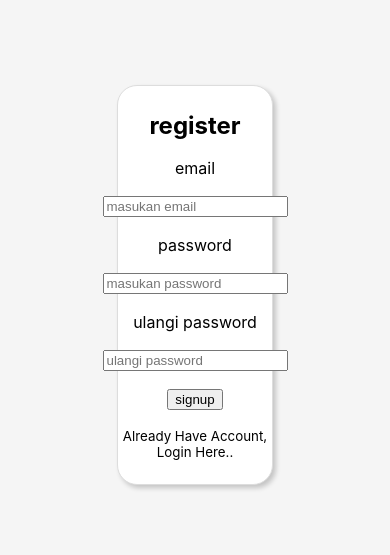
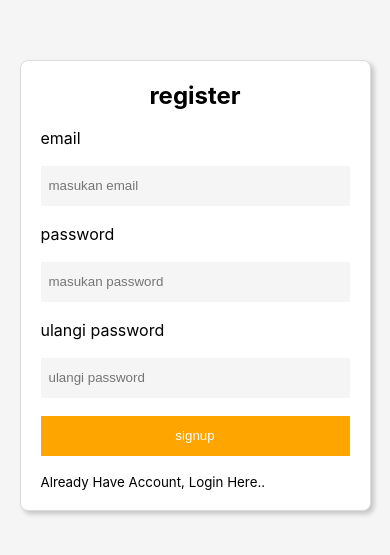
Before and after one commit to jemblonganvalley/fetch_login, a React (Create React App) app: page /register in a window 390 px wide. Shown: the part 137-692 px from the top of the page. Built offline with nearby package versions, Linux system fonts and the light colour scheme.

Commit message:
update responsive

```diff
--- a/src/components/login/Login.css
+++ b/src/components/login/Login.css
@@ -1,13 +1,57 @@
 .login {
-  width: 40vw;
-  height: 400px;
+  width: 30%;
+  height: auto;
   display: flex;
   flex-direction: column;
   justify-content: center;
-  align-items: center;
+  align-items: flex-start;
   gap: 18px;
   background-color: white;
   box-shadow: 3px 3px 5px rgba(0, 0, 0, 0.2);
-  border-radius: 20px;
+  border-radius: 8px;
   border: 0.2px solid rgb(221, 221, 221);
+  padding: 20px;
 }
+
+.login .login_title {
+  text-align: center;
+  width: 100%;
+}
+
+.login input {
+  width: 100%;
+  height: 40px;
+  padding: 0 8px;
+  border: none;
+  outline: none;
+  background-color: whitesmoke;
+}
+
+.login button {
+  width: 100%;
+  height: 40px;
+  border: none;
+  outline: none;
+  background-color: orange;
+  color: white;
+}
+
+.login label {
+  text-align: left;
+}
+
+@media only screen and (max-width: 500px) {
+  .login {
+    width: 90vw;
+    height: auto;
+    display: flex;
+    flex-direction: column;
+    justify-content: center;
+    align-items: flex-start;
+    gap: 18px;
+    background-color: white;
+    box-shadow: 3px 3px 5px rgba(0, 0, 0, 0.2);
+    border-radius: 8px;
+    border: 0.2px solid rgb(221, 221, 221);
+  }
+}
--- a/src/components/navbar/Navbar.css
+++ b/src/components/navbar/Navbar.css
@@ -17,6 +17,8 @@
 .user_area {
   margin-left: auto;
   display: flex;
+  justify-content: center;
+  align-items: center;
   gap: 8px;
   cursor: pointer;
 }
@@ -49,3 +51,9 @@
 .btn_logout:hover {
   background-color: rgb(156, 0, 0);
 }
+
+@media only screen and (max-width: 500px) {
+  .user_email {
+    display: none;
+  }
+}
--- a/src/components/navbar/Navbar.jsx
+++ b/src/components/navbar/Navbar.jsx
@@ -32,7 +32,7 @@ const Navbar = () => {
           }}
         >
           <i className="fa fa-user-friends"></i>
-          {user}
+          <p className="user_email">{user}</p>
         </div>
       </nav>
     </>
--- a/src/components/pages/home/Home.css
+++ b/src/components/pages/home/Home.css
@@ -4,7 +4,7 @@
   min-height: 100vh;
   display: flex;
   flex-direction: column;
-  justify-content: center;
+  justify-content: flex-start;
   align-items: center;
   background-color: whitesmoke;
   margin-top: 40px;
--- a/src/components/pages/home/Home.jsx
+++ b/src/components/pages/home/Home.jsx
@@ -1,18 +1,37 @@
+import { useState } from "react";
 import Navbar from "../../navbar/Navbar";
 import Note from "../note/Note";
+import NoteForm from "../note/NoteForm";
 import "./Home.css";
 
 const Home = () => {
   const isLogin = sessionStorage.getItem("isLogin");
-
+  const [show, setShow] = useState(false);
   if (isLogin) {
     return (
       <>
         <Navbar />
+        {show && <NoteForm setShow={setShow} />}
         <main className="home">
           <h1>Catatanmu..</h1>
           <Note />
         </main>
+        <i
+          className="fa fa-plus"
+          style={{
+            fontSize: "2rem",
+            color: "white",
+            position: "fixed",
+            bottom: "20px",
+            right: "8%",
+            zIndex: "150",
+            backgroundColor: "orange",
+            padding: "10px",
+          }}
+          onClick={() => {
+            setShow(!show);
+          }}
+        ></i>
       </>
     );
   } else {
--- a/src/components/pages/note/Note.css
+++ b/src/components/pages/note/Note.css
@@ -12,11 +12,16 @@
 
 .note {
   width: calc(90% / 3);
-  height: 200px;
+  height: auto;
   border: 0.3px solid rgb(228, 228, 228);
   padding: 20px;
   border-radius: 8px;
   position: relative;
+}
+
+.note_body,
+.note_title {
+  text-align: left;
 }
 
 .form_group input {
@@ -39,3 +44,14 @@
   display: flex;
   flex-direction: column;
 }
+
+@media only screen and (max-width: 500px) {
+  .note {
+    width: 100%;
+    height: auto;
+    border: 0.3px solid rgb(228, 228, 228);
+    padding: 20px;
+    border-radius: 8px;
+    position: relative;
+  }
+}
--- a/src/components/pages/note/Note.jsx
+++ b/src/components/pages/note/Note.jsx
@@ -45,7 +45,6 @@ const Note = () => {
 
   return (
     <>
-      <NoteForm />
       <div className="note_container">
         {notes.map((e, i) => (
           <div className="note" key={i}>
--- a/src/components/pages/note/NoteForm.css
+++ b/src/components/pages/note/NoteForm.css
@@ -1,20 +1,45 @@
+.container_note {
+  width: 100vw;
+  height: 100vh;
+  position: fixed;
+  left: 0;
+  top: 0;
+  background-color: rgba(0, 0, 0, 0.8);
+  display: flex;
+  justify-content: center;
+  align-items: center;
+  z-index: 100;
+}
+
 .note_form {
-  position: fixed;
-  bottom: 20px;
-  left: 20px;
-  border: 0.3px solid lightblue;
+  width: 500px;
+  height: auto;
   padding: 20px;
   display: flex;
   flex-direction: column;
+  justify-content: flex-start;
+  align-items: flex-start;
   gap: 10px;
   background-color: whitesmoke;
   z-index: 100;
 }
 
 .form_group {
-  flex: 1;
+  width: 100%;
   display: flex;
   flex-direction: column;
   text-align: left;
   gap: 5px;
 }
+
+.form_group input {
+  width: 100%;
+  height: 35px;
+  padding: 0 8px;
+}
+
+.form_group textarea {
+  width: 100%;
+  height: 150px;
+  padding: 8px;
+}
--- a/src/components/pages/note/NoteForm.jsx
+++ b/src/components/pages/note/NoteForm.jsx
@@ -1,7 +1,7 @@
 import { useState } from "react";
 import "./NoteForm.css";
 
-const NoteForm = () => {
+const NoteForm = ({ setShow }) => {
   const [inputdata, setInputdata] = useState({
     note_user: sessionStorage.getItem("user"),
     note_title: "",
@@ -17,9 +17,11 @@ const NoteForm = () => {
       },
       body: JSON.stringify(inputdata),
     });
+    setShow(false);
   };
 
   return (
+    <div className="container_note">
       <form className="note_form" onSubmit={handleSubmit}>
         <div className="form_group">
           <label htmlFor="title">title</label>
@@ -57,6 +59,7 @@ const NoteForm = () => {
           </button>
         </div>
       </form>
+    </div>
   );
 };
 
--- a/src/components/register/Register.css
+++ b/src/components/register/Register.css
@@ -1,13 +1,57 @@
 .register {
-  width: 40vw;
-  height: 400px;
+  width: 30%;
+  height: auto;
   display: flex;
   flex-direction: column;
   justify-content: center;
-  align-items: center;
+  align-items: flex-start;
   gap: 18px;
   background-color: white;
   box-shadow: 3px 3px 5px rgba(0, 0, 0, 0.2);
-  border-radius: 20px;
+  border-radius: 8px;
   border: 0.2px solid rgb(221, 221, 221);
+  padding: 20px;
 }
+
+.register .register_title {
+  text-align: center;
+  width: 100%;
+}
+
+.register input {
+  width: 100%;
+  height: 40px;
+  padding: 0 8px;
+  border: none;
+  outline: none;
+  background-color: whitesmoke;
+}
+
+.register button {
+  width: 100%;
+  height: 40px;
+  border: none;
+  outline: none;
+  background-color: orange;
+  color: white;
+}
+
+.register label {
+  text-align: left;
+}
+
+@media only screen and (max-width: 500px) {
+  .register {
+    width: 90vw;
+    height: auto;
+    display: flex;
+    flex-direction: column;
+    justify-content: center;
+    align-items: flex-start;
+    gap: 18px;
+    background-color: white;
+    box-shadow: 3px 3px 5px rgba(0, 0, 0, 0.2);
+    border-radius: 8px;
+    border: 0.2px solid rgb(221, 221, 221);
+  }
+}
```
Also changed, not shown: 1 other file (tests, documents, lock files or other folders). Lines whose indentation alone changed are shown as unchanged.
